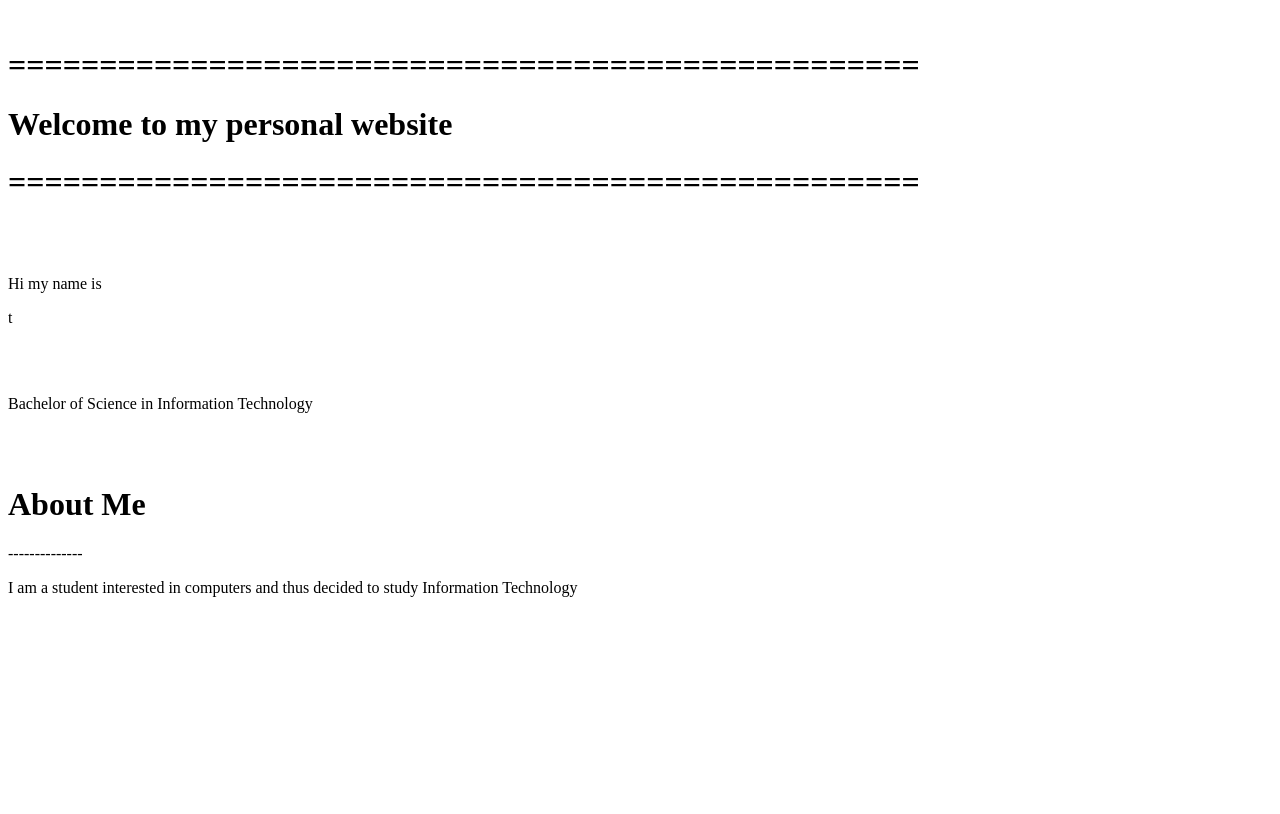
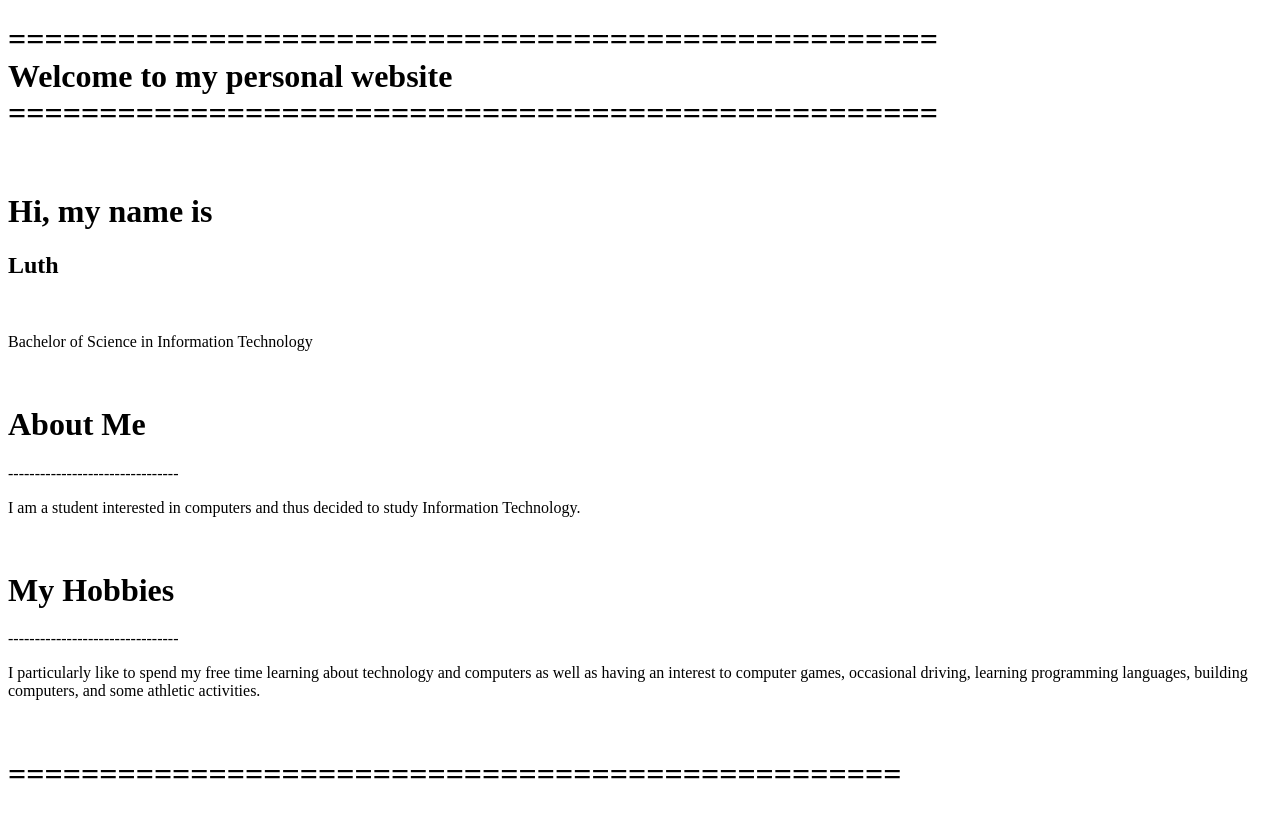
Before and after one commit to JohnGHLJN/HTML-LAB, a plain HTML site: page index.html in a window 1280 px wide. Drawn offline with Linux system fonts and the light colour scheme.

Commit message:
Refactor index.html for better structure and readability
Removed duplicate content and improved formatting for clarity.

```diff
--- a/index.html
+++ b/index.html
@@ -11,29 +11,24 @@
 
 <body>
 
+<h1>===================================================<br>
+              Welcome to my personal website<br>
+===================================================</h1><br>
+
+<h1>Hi, my name is</h1>
+  <h2>Luth</h2>
+<br><p>Bachelor of Science in Information Technology</p>
 <br>
 
-<h1>==================================================</h1>
-<h1>            Welcome to my personal website        </h1>
-<h1>==================================================</h1>
-<br>
-<br>
-<p>Hi my name is </p>t</p>
-<br>
-<br>
-<p>Bachelor of Science in Information Technology</p>
-<br>
-<br>
 <h1>About Me</h1>
-<p>--------------</p>
-<p>I am a student interested in computers and thus decided to study Information Technology</p>
-<br>
+<p>--------------------------------</p>
+<p>I am a student interested in computers and thus decided to study Information Technology.</p>
 
+<br><h1>My Hobbies</h1>
+<p>--------------------------------</p>
+<p>I particularly like to spend my free time learning about technology and computers as well as having an interest to computer games, occasional driving, learning programming languages, building computers, and some athletic activities.</p>
 
-
+<br><h1>=================================================</h1>
 </body>
 
-
-
-
 </html>
```
